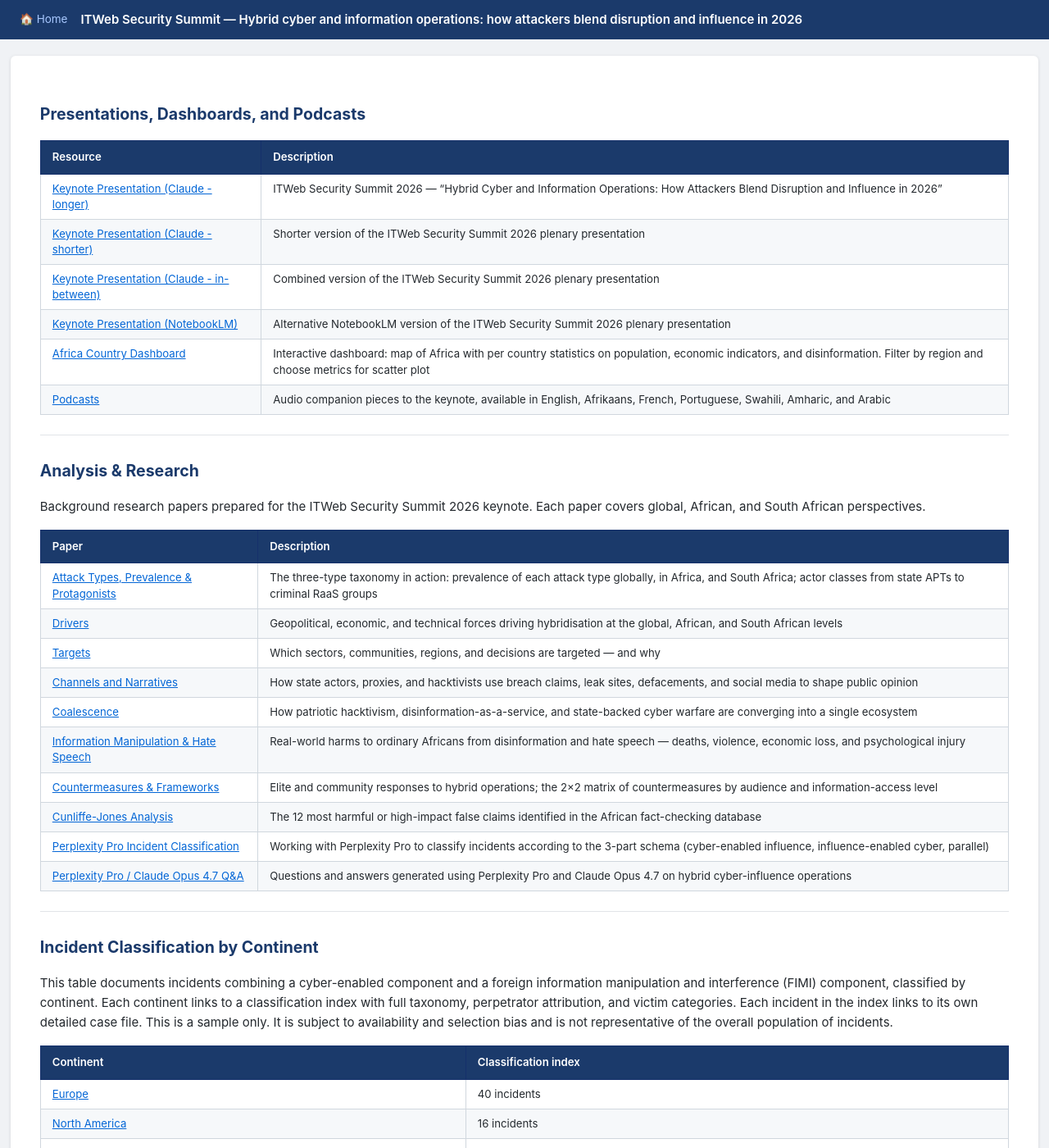
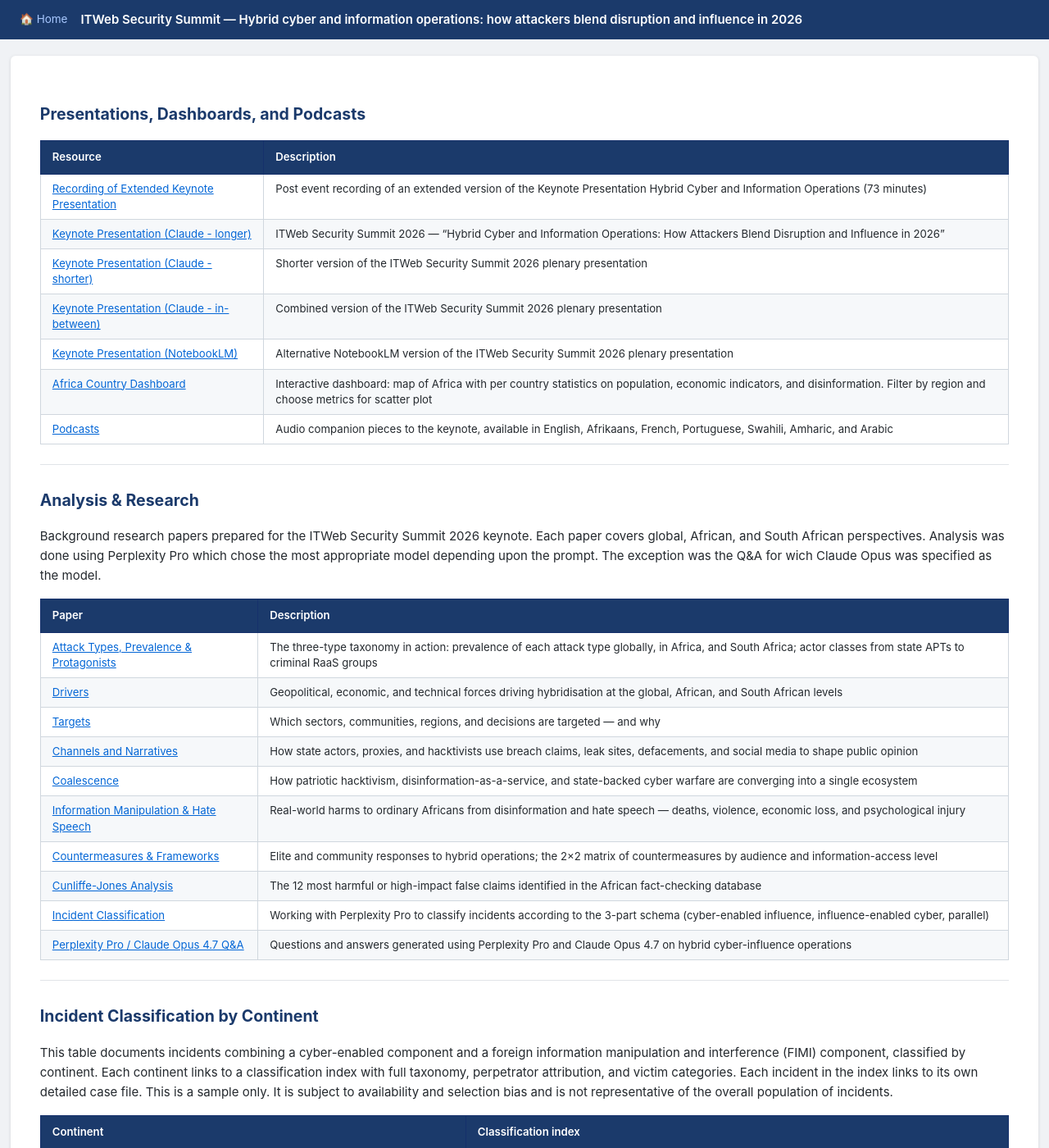
Before and after one commit to scampb06/ITWeb, a Jekyll site: the page built from index.md, in a window 1280 px wide and 1400 px high. Shown: the whole window at 82% size. Built offline with Jekyll 4.4.1, drawn with Linux system fonts in a browser that asks for light colours; our own code applies the rules of GitHub Pages for plain Markdown files.

Commit message:
update recording link to YouTube
Co-Authored-By: Claude Sonnet 4.6 <noreply@anthropic.com>

```diff
--- a/index.md
+++ b/index.md
@@ -7,6 +7,7 @@ title: Hybrid cyber and information operations: how attackers blend disruption a
 
 | Resource | Description |
 |---|---|
+| [Recording of Extended Keynote Presentation](https://youtu.be/uQXyhTaxwIg) | Post event recording of an extended version of the Keynote Presentation Hybrid Cyber and Information Operations (73 minutes) |
 | [Keynote Presentation (Claude - longer)](analysis/itweb_hybrid_keynote.html) | ITWeb Security Summit 2026 — "Hybrid Cyber and Information Operations: How Attackers Blend Disruption and Influence in 2026" |
 | [Keynote Presentation (Claude - shorter)](analysis/itweb_keynote_v2.html) | Shorter version of the ITWeb Security Summit 2026 plenary presentation |
 | [Keynote Presentation (Claude - in-between)](analysis/itweb_keynote_v5.html) | Combined version of the ITWeb Security Summit 2026 plenary presentation |
@@ -18,7 +19,7 @@ title: Hybrid cyber and information operations: how attackers blend disruption a
 
 ## Analysis & Research
 
-Background research papers prepared for the ITWeb Security Summit 2026 keynote. Each paper covers global, African, and South African perspectives.
+Background research papers prepared for the ITWeb Security Summit 2026 keynote. Each paper covers global, African, and South African perspectives. Analysis was done using Perplexity Pro which chose the most appropriate model depending upon the prompt. The exception was the Q&A for wich Claude Opus was specified as the model.
 
 | Paper | Description |
 |---|---|
```
Also changed, not shown: other parts of index.md (+1 -1 lines).
